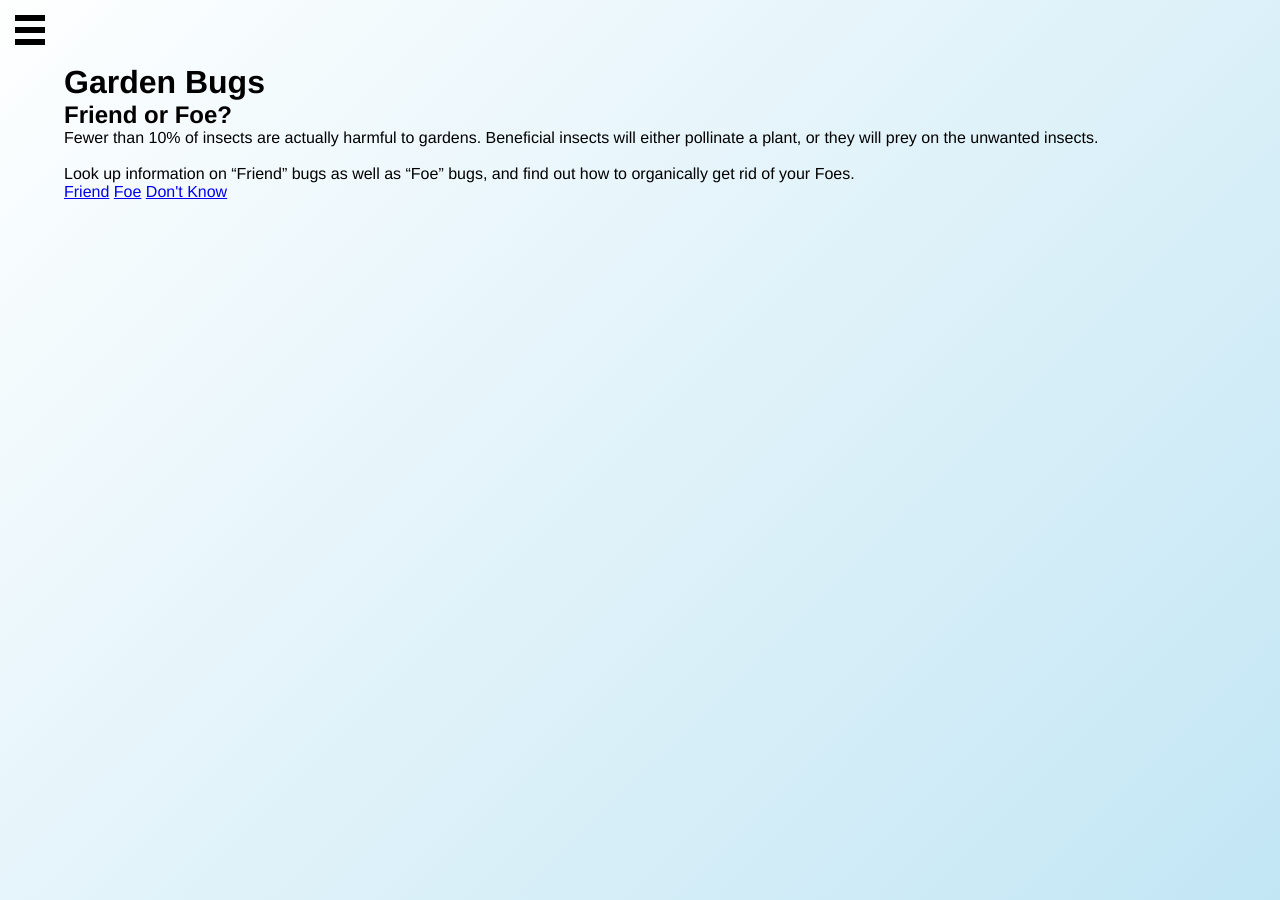
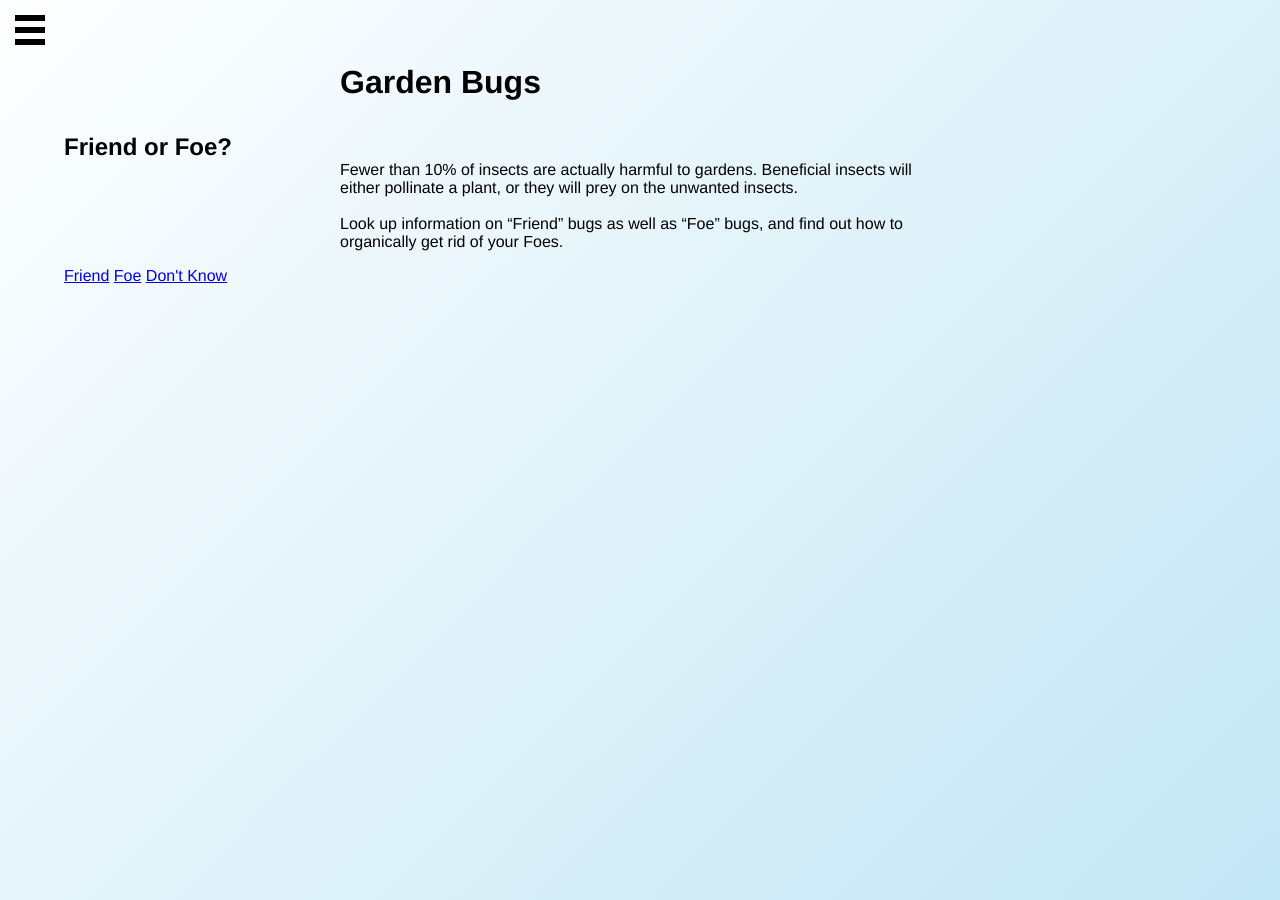
Before and after one commit to MilesOfRoses/garden-bugs-app, a Jekyll site: the page built from index.html, in a window 1280 px wide. Built offline with Jekyll 4.4.1, drawn with Linux system fonts in a browser that asks for light colours.

Commit message:
changed styles

```diff
--- a/css/hamburger-styles.css
+++ b/css/hamburger-styles.css
@@ -37,9 +37,9 @@
 }
 
 .nav-item a:hover {
-  color: #23ecff;
-  background: -webkit-linear-gradient(315deg, rgba(0,0,0,0) 0%,rgba(0,20,20,0.65) 100%);
-  background: linear-gradient(135deg, rgba(0,0,0,0) 0%,rgba(0,100,100,0.65) 100%);
+  color: #c74438;
+  background: -webkit-linear-gradient(315deg, rgba(0,0,0,0) 0%,rgba(75,20,20,0.65) 100%);
+  background: linear-gradient(135deg, rgba(0,0,0,0) 0%,rgba(75,20,20,0.65) 100%);
 }
 
 /* Site Wrapper - Everything that isn't navigation */
@@ -104,7 +104,10 @@ body {
 
 /* Additional non-critical styles */
 
-
+h1, h3, p {
+  max-width: 600px;
+  margin: 0 auto 1em;
+}
 
 code {
 	padding: 2px;
```
Also changed, not shown: 1 other file.
